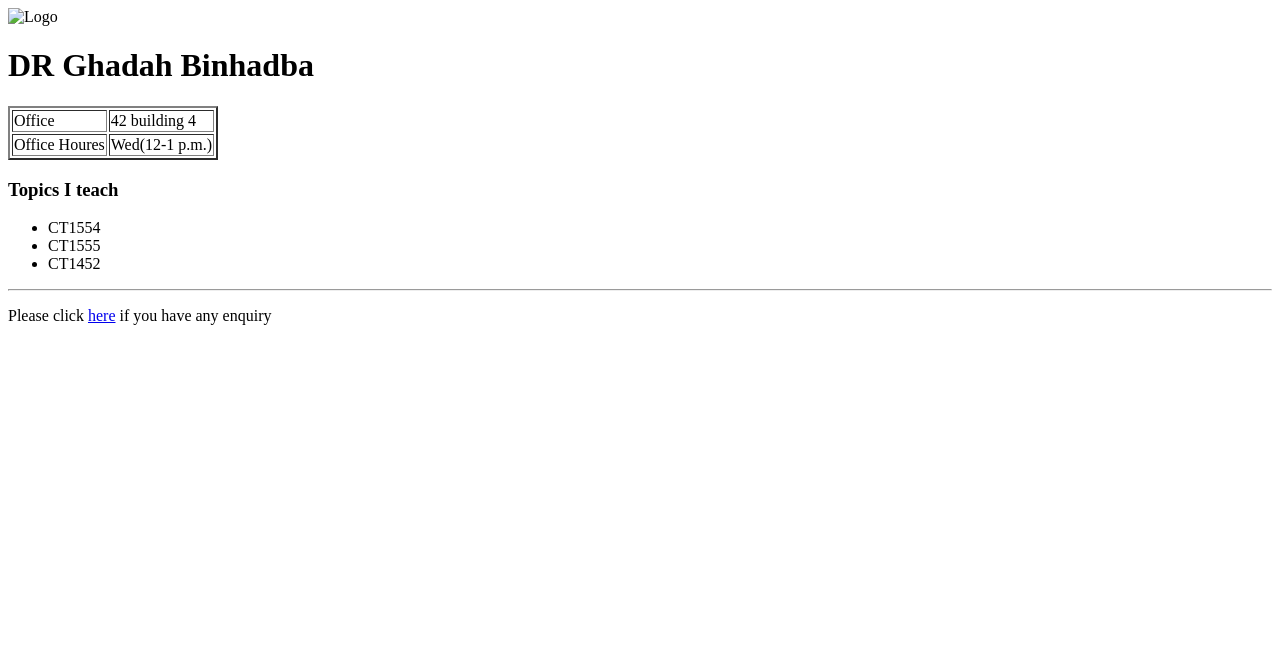
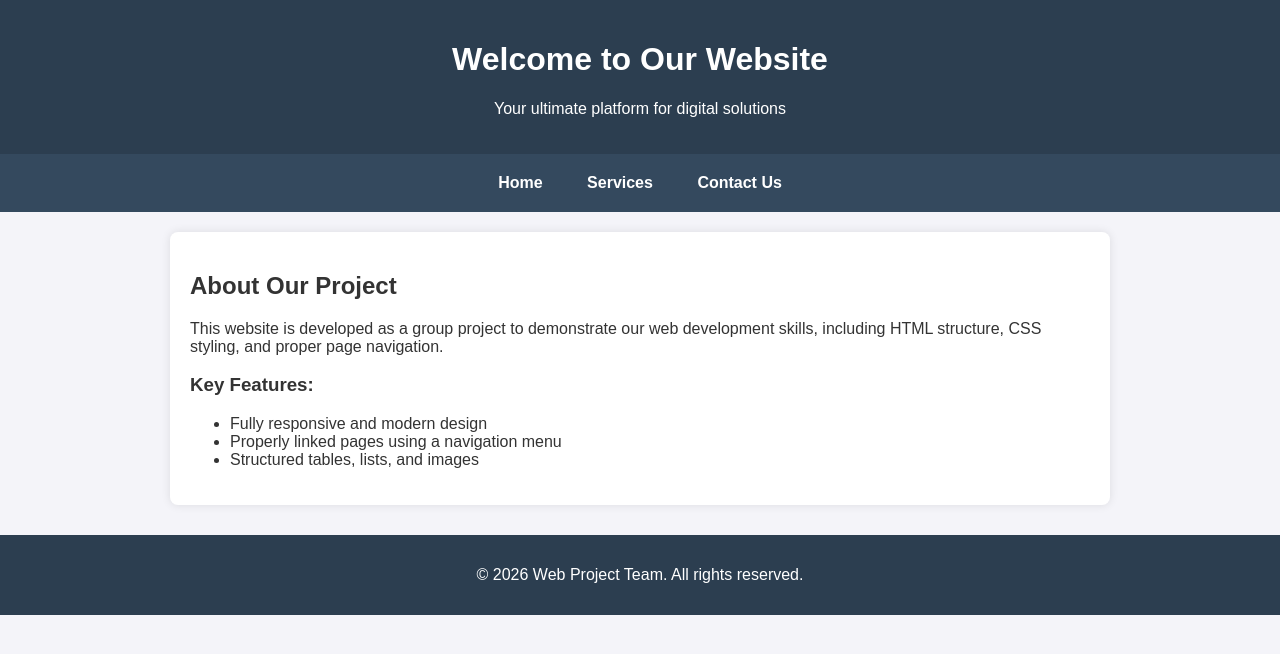
Before and after one commit to aryaf667/web-project, a plain HTML site: page index.html in a window 1280 px wide. Drawn offline with Linux system fonts and the light colour scheme.

Commit message:
Add files via upload

```diff
--- a/index.html
+++ b/index.html
@@ -1,43 +1,39 @@
 <!DOCTYPE html>
-<html>
+<html lang="en">
 <head>
-    <title>Lab 1</title>
+    <meta charset="UTF-8">
+    <meta name="viewport" content="width=device-width, initial-scale=1.0">
+    <title>Home Page - Web Project</title>
+    <link rel="stylesheet" href="style.css">
 </head>
 <body>
 
-    <!-- A picture named "logo.png", width 60 and height 80 -->
-    <img src="logo.jpg" width="60" height="80" alt="Logo">
+    <header>
+        <h1>Welcome to Our Website</h1>
+        <p>Your ultimate platform for digital solutions</p>
+    </header>
 
-    <!-- A header 1: "Dr Ghadah Binhadba" -->
-    <h1>DR Ghadah Binhadba</h1>
+    <nav>
+        <a href="index.html">Home</a>
+        <a href="services.html">Services</a>
+        <a href="contact.html">Contact Us</a>
+    </nav>
 
-    <!-- A table with 2 rows and border is 2 -->
-    <table border="2">
-        <tr>
-            <td>Office</td>
-            <td>42 building 4</td>
-        </tr>
-        <tr>
-            <td>Office Houres</td>
-            <td>Wed(12-1 p.m.)</td>
-        </tr>
-    </table>
+    <main>
+        <h2>About Our Project</h2>
+        <p>This website is developed as a group project to demonstrate our web development skills, including HTML structure, CSS styling, and proper page navigation.</p>
 
-    <!-- A h3 text: "Topics I teach" -->
-    <h3>Topics I teach</h3>
+        <h3>Key Features:</h3>
+        <ul>
+            <li>Fully responsive and modern design</li>
+            <li>Properly linked pages using a navigation menu</li>
+            <li>Structured tables, lists, and images</li>
+        </ul>
+    </main>
 
-    <!-- A list of three unordered items -->
-    <ul>
-        <li>CT1554</li>
-        <li>CT1555</li>
-        <li>CT1452</li>
-    </ul>
-
-    <!-- A horizontal line -->
-    <hr>
-
-    <!-- A paragraph with a clickable word "here" linked to the email -->
-    <p>Please click <a href="mailto:galhadba@ksu.edu.sa">here</a> if you have any enquiry</p>
+    <footer>
+        <p>&copy; 2026 Web Project Team. All rights reserved.</p>
+    </footer>
 
 </body>
 </html>
```
